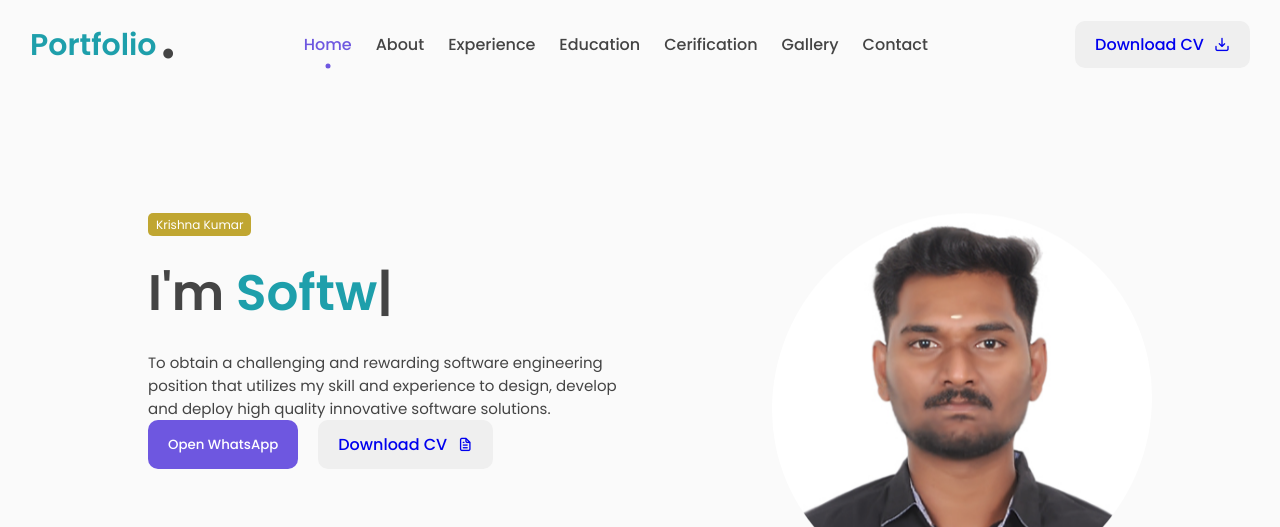
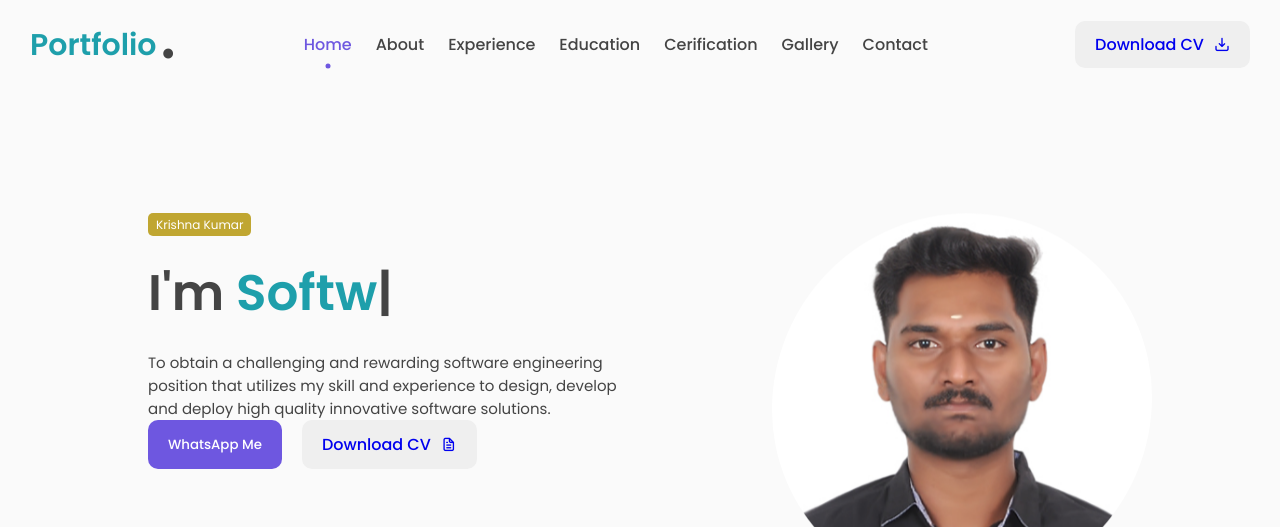
Before and after one commit to CoderSivasakthi/Krishna_Portfolio, a plain HTML site: page index.html in a window 1280 px wide. Shown: the top 527 px of the page. Drawn offline with nearby package versions, Linux system fonts and the light colour scheme.

Commit message:
Update index.html

```diff
--- a/index.html
+++ b/index.html
@@ -77,7 +77,7 @@
                 </p>
             </div>
             <div class="featured-text-btn">
-	        <button onclick="openWhatsApp()"  class="btn blue-btn" > Open WhatsApp</button>
+	        <button onclick="openWhatsApp()"  class="btn blue-btn"  target="_blank" >WhatsApp Me</button>
 
  <script>
     function openWhatsApp() {
```
